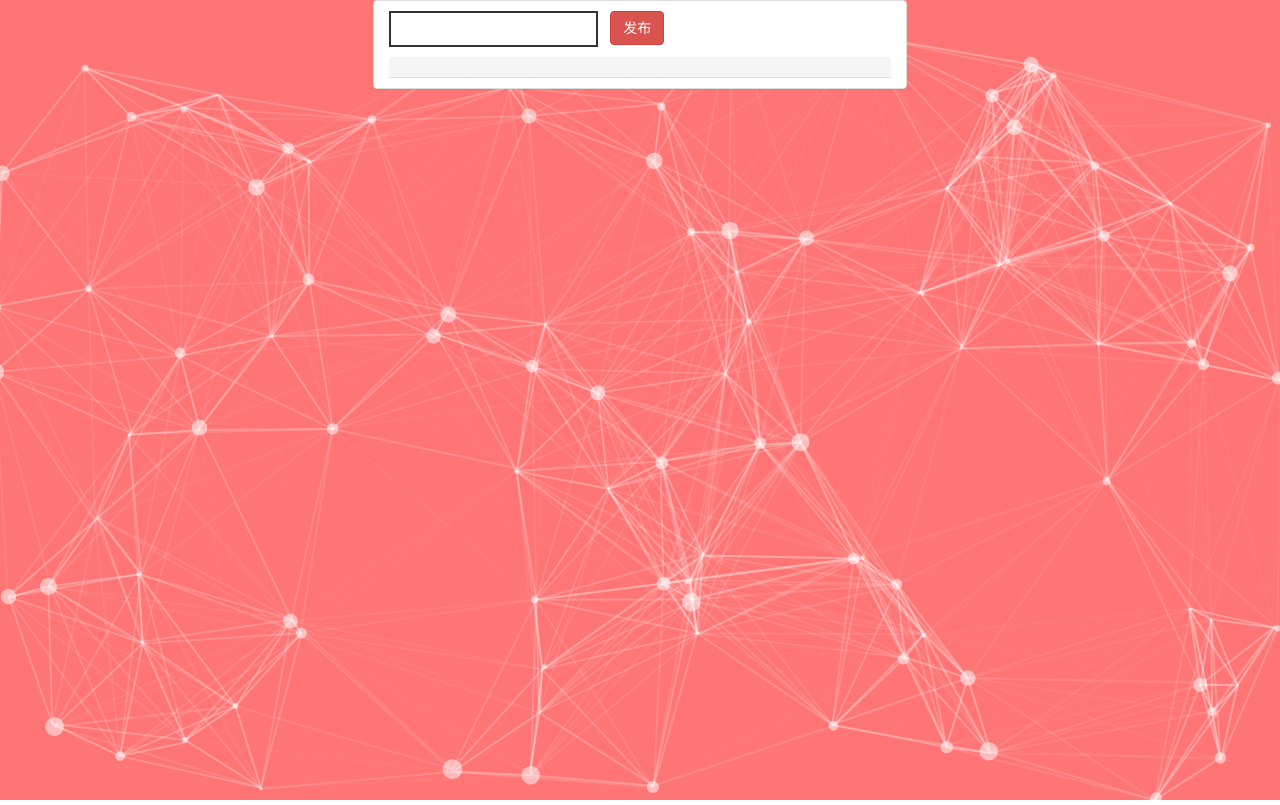
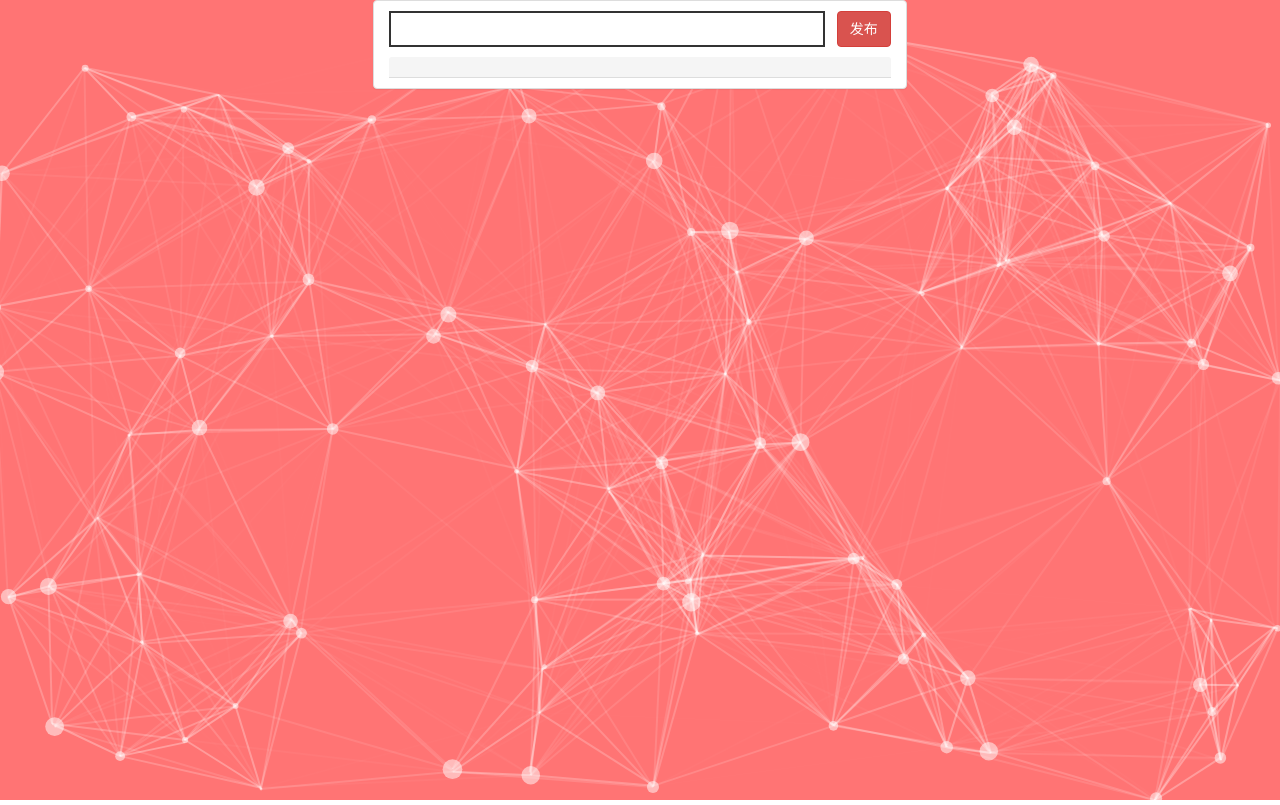
Before and after one commit to Keviniswhite/todos, a plain HTML site: page 第二代todo/index.html in a window 1280 px wide. Drawn offline with nearby package versions, Linux system fonts and the light colour scheme.

Commit message:
修改了移动端样式

```diff
--- a/第二代todo/index.html
+++ b/第二代todo/index.html
@@ -32,7 +32,7 @@
 
 <body>
     <div class="container todo-container panel panel-default col-md-5 float-default">
-        <div class="clearfix margin-t-b  ">
+        <div class="clearfix margin-t-b flex-todo-submit ">
             <input type="text" class="todo-input float-left ">
             <button class="todo-submit btn btn-danger ">发布</button>
         </div>
--- a/第二代todo/todo.css
+++ b/第二代todo/todo.css
@@ -2,10 +2,12 @@
      text-decoration: line-through;
      color: #ccc;
  }
-.write-todo {
-  display: flex;
- justify-content: center;
-}
+
+ .flex-todo-submit {
+     display: flex;
+     justify-content: center;
+ }
+
  .clearfix {
      overflow: hidden;
  }
@@ -27,7 +29,7 @@
  }
 
  .todo-input {
-     flex:1;
+     flex: 1;
      padding: 6px 12px;
      margin-right: 12px;
      border: 2px solid;
```
